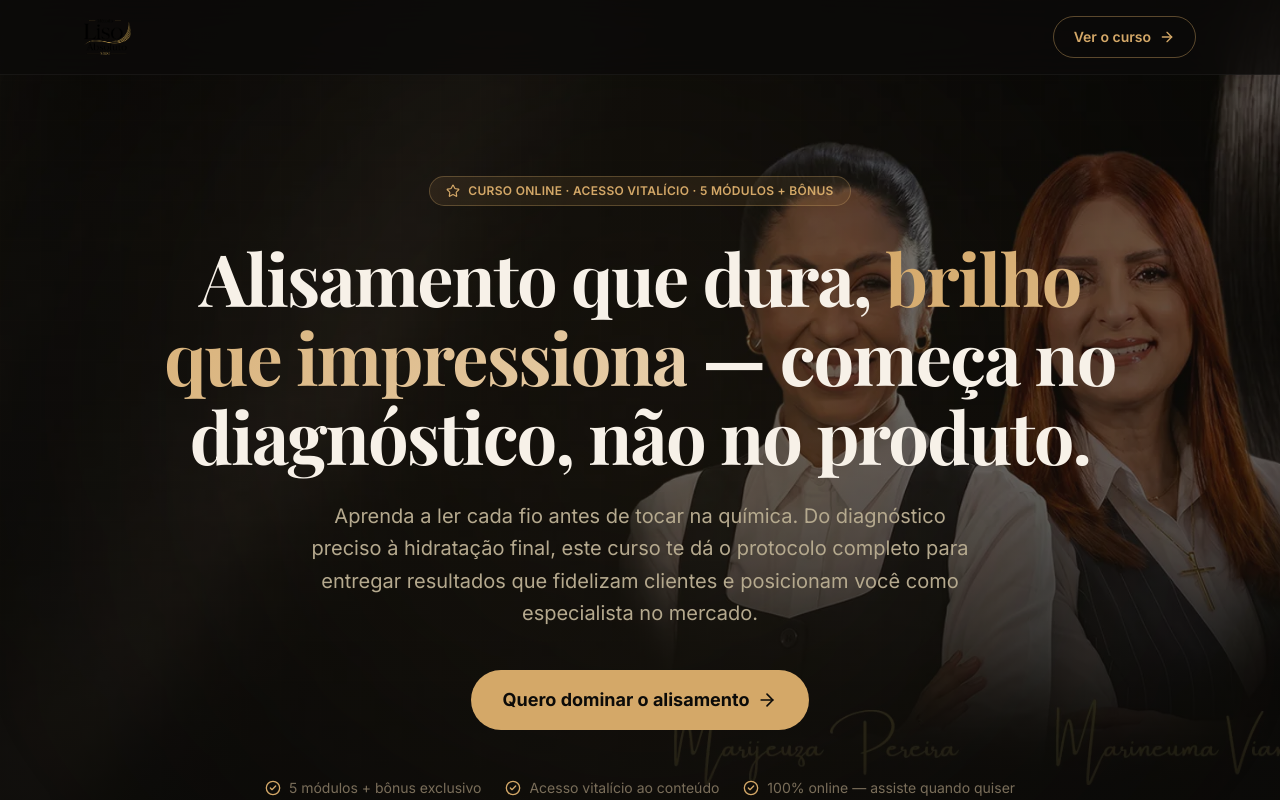
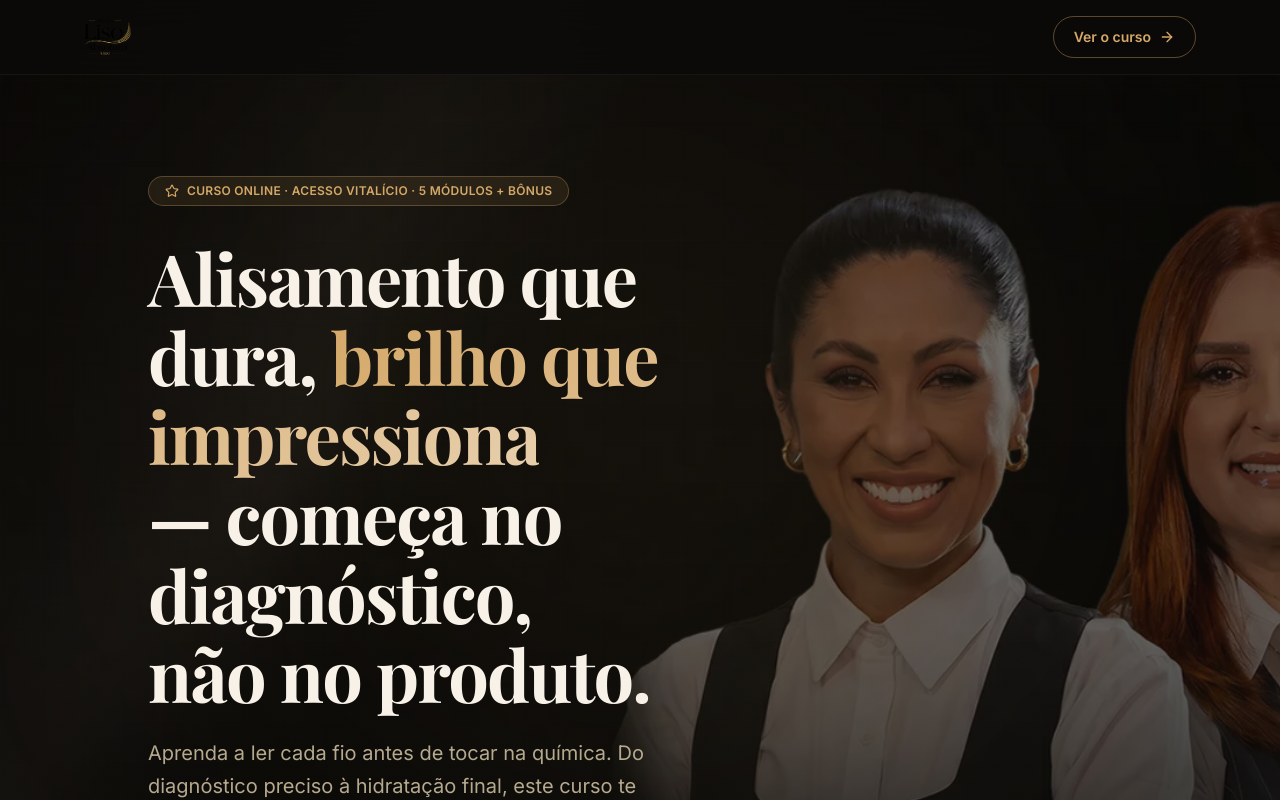
Before and after one commit to douglashelmer/liso-absoluto, a Next.js app: page / in a window 1280 px wide. Shown: the top 800 px of the page. Built offline with nearby package versions, Linux system fonts and the light colour scheme.

Commit message:
Hero desktop: alinhar conteúdo à esquerda (50% da tela)

```diff
--- a/app/page.tsx
+++ b/app/page.tsx
@@ -190,7 +190,8 @@ export default function Home() {
         <div className="absolute inset-0 bg-gradient-to-b from-bg/55 via-bg/65 to-bg" />
         <div className="absolute top-0 left-1/2 -translate-x-1/2 w-[800px] h-[800px] bg-accent/6 blur-[160px] rounded-full pointer-events-none" />
 
-        <div className="relative max-w-5xl mx-auto px-5 text-center">
+        <div className="relative max-w-5xl mx-auto px-5 text-center md:text-left">
+          <div className="md:max-w-[52%]">
           <motion.div
             initial={{ opacity: 0, y: 20 }}
             animate={{ opacity: 1, y: 0 }}
@@ -218,7 +219,7 @@ export default function Home() {
             initial={{ opacity: 0, y: 20 }}
             animate={{ opacity: 1, y: 0 }}
             transition={{ duration: 0.6, delay: 0.3 }}
-            className="text-lg md:text-xl text-ink-dim max-w-2xl mx-auto mb-10 leading-relaxed"
+            className="text-lg md:text-xl text-ink-dim max-w-2xl mx-auto md:mx-0 mb-10 leading-relaxed"
           >
             Aprenda a ler cada fio antes de tocar na química. Do diagnóstico preciso à
             hidratação final, este curso te dá o protocolo completo para entregar resultados
@@ -229,7 +230,7 @@ export default function Home() {
             initial={{ opacity: 0, y: 20 }}
             animate={{ opacity: 1, y: 0 }}
             transition={{ duration: 0.6, delay: 0.45 }}
-            className="flex flex-col sm:flex-row items-center justify-center gap-4 mb-12"
+            className="flex flex-col sm:flex-row items-center justify-center md:justify-start gap-4 mb-12"
           >
             <a
               href={CHECKOUT}
@@ -246,7 +247,7 @@ export default function Home() {
             initial={{ opacity: 0 }}
             animate={{ opacity: 1 }}
             transition={{ duration: 0.6, delay: 0.6 }}
-            className="flex flex-wrap items-center justify-center gap-6 text-sm text-ink-dimmer"
+            className="flex flex-wrap items-center justify-center md:justify-start gap-6 text-sm text-ink-dimmer"
           >
             {["5 módulos + bônus exclusivo", "Acesso vitalício ao conteúdo", "100% online — assiste quando quiser"].map(
               (item) => (
@@ -257,6 +258,7 @@ export default function Home() {
               )
             )}
           </motion.div>
+          </div>
         </div>
       </section>
 
```
